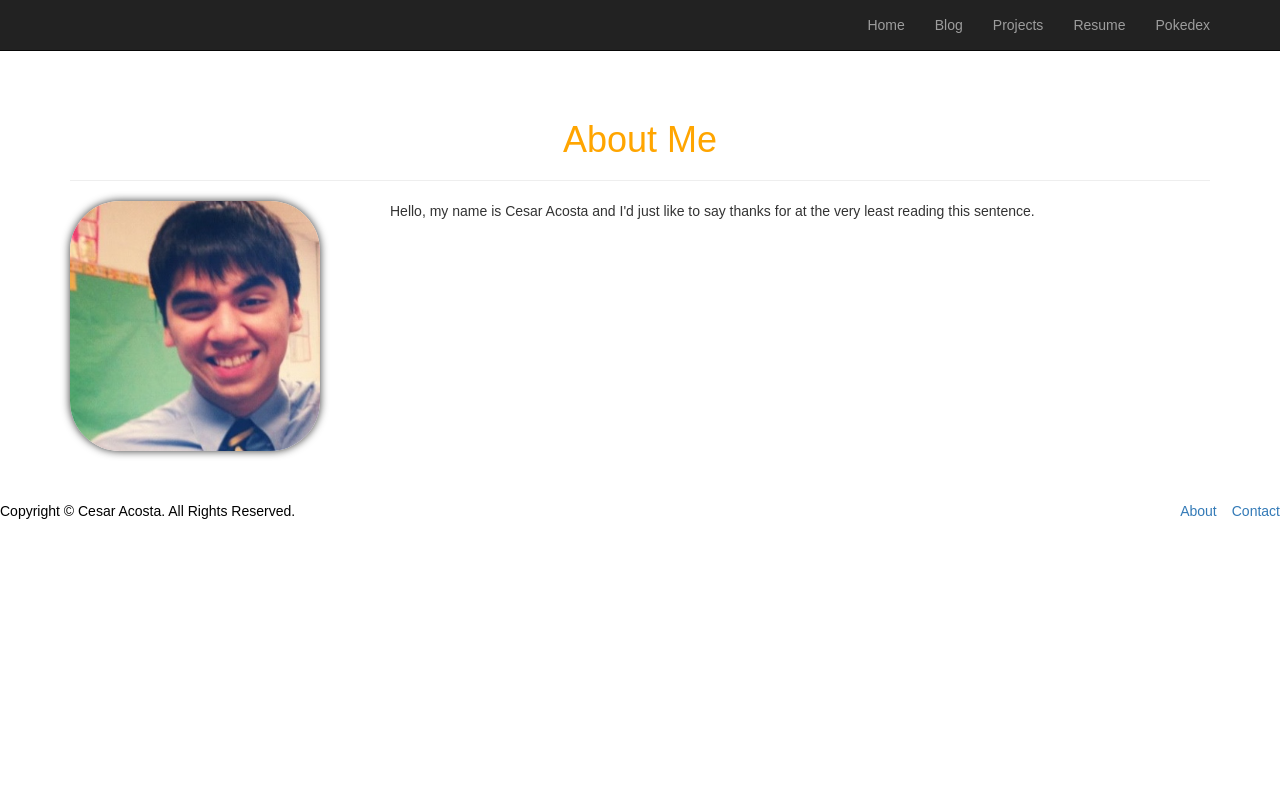
After one commit to cacosta33/django_site, a Django app: page /about_me/ in a window 1280 px wide. The commit adds this page. Run offline with Django 3.2, Linux system fonts and the light colour scheme; some libraries are stand-ins or nearby versions.

Commit message:
Added styling to home page as well as a couple links

```diff
--- /dev/null
+++ b/home/static/home/stylesheets/style.css
@@ -0,0 +1,73 @@
+/* mixins, variables, etc */
+$gray-medium-light: #eaeaea;
+
+@mixin box_sizing{
+	-mox-box-sizing:		border-box;
+	-webkit-box-sizing:		border-box;
+	box-sizing:				border-box;
+}
+
+
+/* universal */
+
+.application_body{
+	font-family: Arial;
+	padding-top: 100px;
+}
+
+h1{
+	color: orange;
+	text-align: center;
+}
+
+h2{
+	text-align: center;
+}
+
+section{
+	overflow: auto; /* This allows for scrolling */
+}
+
+a:hover {
+  text-decoration: underline;
+  color: black;
+}
+
+/* about_me */
+#profile_pic{
+	float: left;
+	text-align: left;
+	width: 250px;
+	height: 250px;
+	border-radius: 50px;
+	-webkit-border-radius: 50px;
+	-mox-border-radius: 50px;
+	box-shadow: 0 0 8px rgba(0, 0, 0, .8);
+	-webkit-box-shadow: 0 0 8px rgba(0, 0, 0, .8);
+	-mox-box-shadow: 0 0 8px rgba(0, 0, 0, .8);
+}
+
+
+/* footer */
+
+footer{
+	margin-top: 45px;
+	padding-top: 5px;
+	border-top: 1px solid $gray-medium-light;
+	color: $gray-light;
+}
+
+p#footer{
+	color: black;
+	float: left;
+}
+
+ul#footer{
+	float: right;
+	list-style: none;
+}
+
+li#footer{
+	float: left;
+	margin-left: 15px;
+}
--- /dev/null
+++ b/home/templates/home/about_me.html
@@ -0,0 +1,13 @@
+{% extends "home/layouts/base.html" %}
+{% load staticfiles %}
+
+{% block content %}
+	<h1>About Me</h1>
+	<hr>
+	<div>
+		<img src="{% static 'home/images/CesarAcosta.jpg' %}" alt="Cesar Acosta" class="profile-image img-responsive pull-left" id="profile_pic">
+	</div>
+	<div>
+		<p><span style="padding-left:5em">Hello</span>, my name is Cesar Acosta and I'd just like to say thanks for at the very least reading this sentence.</p>
+	</div>
+{% endblock %}
--- /dev/null
+++ b/home/templates/home/error_pages/404.html
@@ -0,0 +1,5 @@
+
+
+<h1>404 ERROR BRO</h1>
+
+<p>This is not the page you were looking for</p>
--- /dev/null
+++ b/home/templates/home/index.html
@@ -0,0 +1,5 @@
+{% extends "home/layouts/base.html" %}
+
+{% block content %}
+	<h1>Welcome to the Root Page!</h1>
+{% endblock %}
--- /dev/null
+++ b/home/templates/home/layouts/base.html
@@ -0,0 +1,25 @@
+{# Load Bootstrap #}
+	{% load bootstrap3 %}
+	{% bootstrap_css %}
+{# Include css #}
+	{% load staticfiles %}
+	<link rel="stylesheet" type="text/css" href="{% static 'home/stylesheets/style.css' %}" />
+
+
+
+<!DOCTYPE html>
+<html>
+	<title>{% block title %}Cesar's Site{% endblock %}</title>
+<body class="application_body">
+	<div id="header">
+		{% include "home/layouts/header.html" %}
+	</div>
+	<div class="container">
+		{% block content %}
+		{% endblock %}
+	</div>
+	<div id="footer">
+		{% include "home/layouts/footer.html" %}
+	</div>
+</body>
+</html>
--- /dev/null
+++ b/home/templates/home/layouts/footer.html
@@ -0,0 +1,11 @@
+<footer class="footer">
+	<p id="footer">
+		Copyright &copy; Cesar Acosta. All Rights Reserved.
+	</p>
+	<nav>
+		<ul id="footer">
+			<li id="footer"><a href="{% url 'home:about_me' %}">About</a></li>
+			<li id="footer"><a href="javascript:void(0)">Contact</a></li>
+		</ul>
+	</nav>
+</footer>
--- /dev/null
+++ b/home/templates/home/layouts/header.html
@@ -0,0 +1,13 @@
+<header class="navbar navbar-fixed-top navbar-inverse">
+	<div class="container">
+	<nav>
+		<ul class="nav navbar-nav navbar-right">
+			<li><a href="{% url 'home:index' %}">Home</a></li>
+			<li><a href="javascript:void(0)">Blog</a></li>
+			<li><a href="javascript:void(0)">Projects</a></li>
+			<li><a href="javascript:void(0)">Resume</a></li>
+			<li><a href="{% url 'pokemon:index' %}">Pokedex</a></li>
+		</ul>
+	</nav>
+	</div>
+</header>
--- /dev/null
+++ b/home/urls.py
@@ -0,0 +1,13 @@
+from django.conf.urls import url
+
+from . import views
+
+urlpatterns = [
+
+	url(r'^$', views.index, name='index'),
+
+	#ex /about_me
+	url(r'^about_me/$', views.about_me, name='about_me'),
+
+
+]
--- a/home/views.py
+++ b/home/views.py
@@ -1,4 +1,13 @@
 from django.shortcuts import render
 
 
-# Create your views here.
+#Create your views here
+
+def index(request):
+	return render(request, 'home/index.html')
+
+def about_me(request):
+	return render(request, 'home/about_me.html')
+
+def bad_request(request):
+	return render(request, "home/error_pages/404.html")
--- a/mysite/settings.py
+++ b/mysite/settings.py
@@ -25,7 +25,7 @@ SECRET_KEY = '$-&jp74skpah(pou5_*b_(v63ed0cg@)pt=f03@ngbjpc!ew6y'
 # SECURITY WARNING: don't run with debug turned on in production!
 DEBUG = True
 
-ALLOWED_HOSTS = []
+ALLOWED_HOSTS = [ 'localhost', '127.0.0.1']
 
 
 # Application definition
--- a/mysite/urls.py
+++ b/mysite/urls.py
@@ -15,9 +15,13 @@ Including another URLconf
 """
 from django.conf.urls import include, url
 from django.contrib import admin
+from django.shortcuts import render
+
+handler404 = 'home.views.bad_request'
 
 urlpatterns = [
-	url(r'^polls/', include('polls.urls',namespace='polls')),
+    url(r'^polls/', include('polls.urls',namespace='polls')),
 	url(r'^pokemon/', include('pokemon.urls',namespace='pokemon')),
     url(r'^admin/', include(admin.site.urls)),
+    url(r'', include('home.urls', namespace='home')),
 ]
```
Also changed, not shown: pokemon/templates/pokemon/index.html (+8 -0 lines), home/static/home/images/CesarAcosta.jpg (added), 4 other files.
